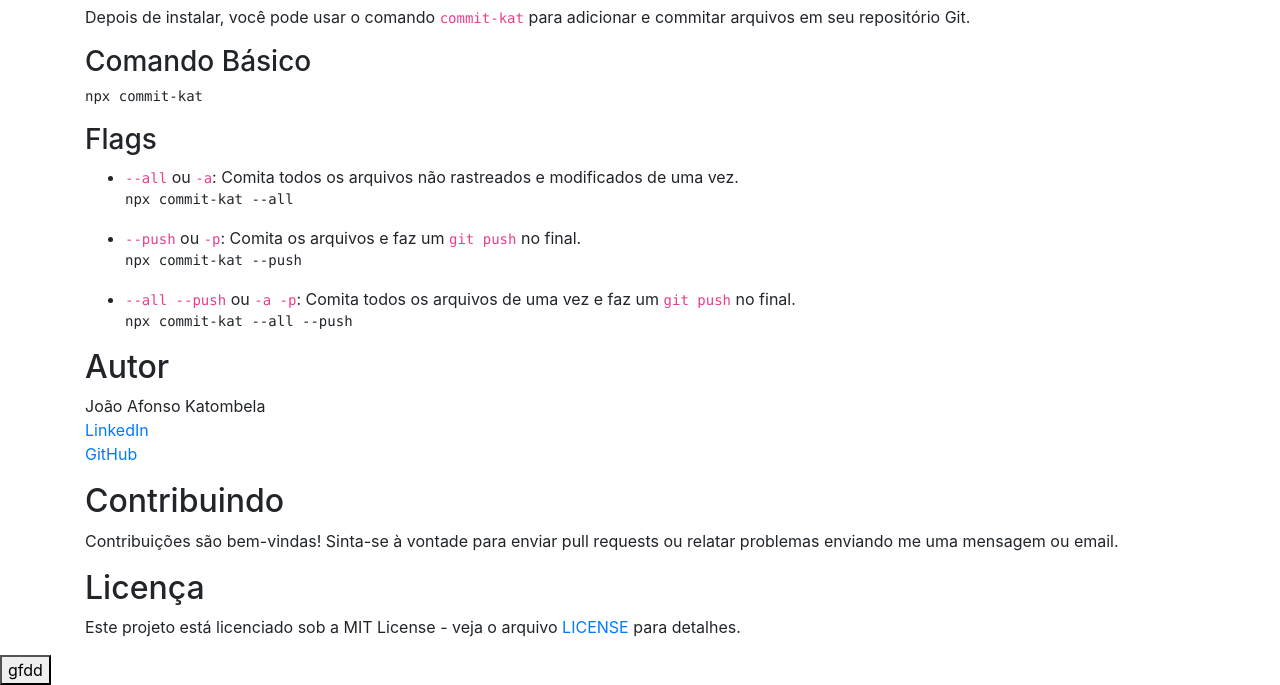
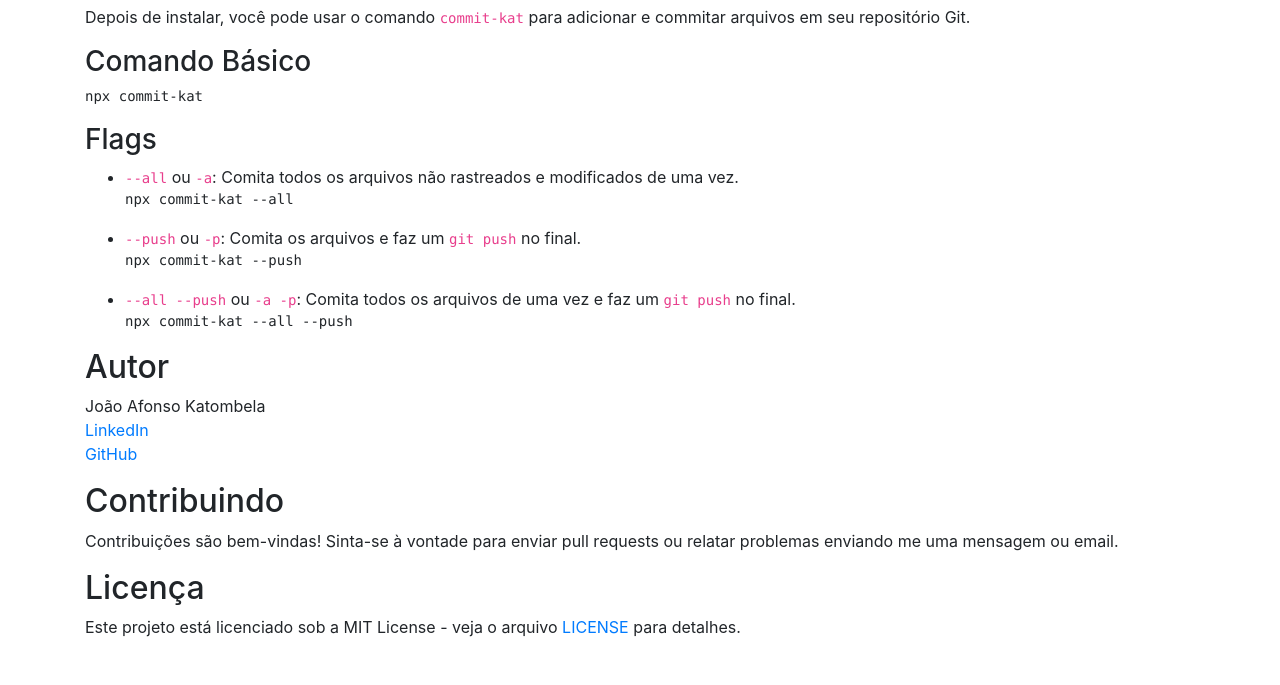
Before and after one commit to Katumbela/git-auto-commit, a website: page index.html in a window 1280 px wide. Shown: the part 392-1077 px from the top of the page. Drawn offline with nearby package versions, Linux system fonts and the light colour scheme.

```diff
--- a/index.html
+++ b/index.html
@@ -48,7 +48,6 @@
         <h2>Licença</h2>
         <p>Este projeto está licenciado sob a MIT License - veja o arquivo <a href="LICENSE">LICENSE</a> para detalhes.</p>
     </div>
-    <button>gfdd</button>
     <img src="/" alt="">
 </body>
 </html>
```
